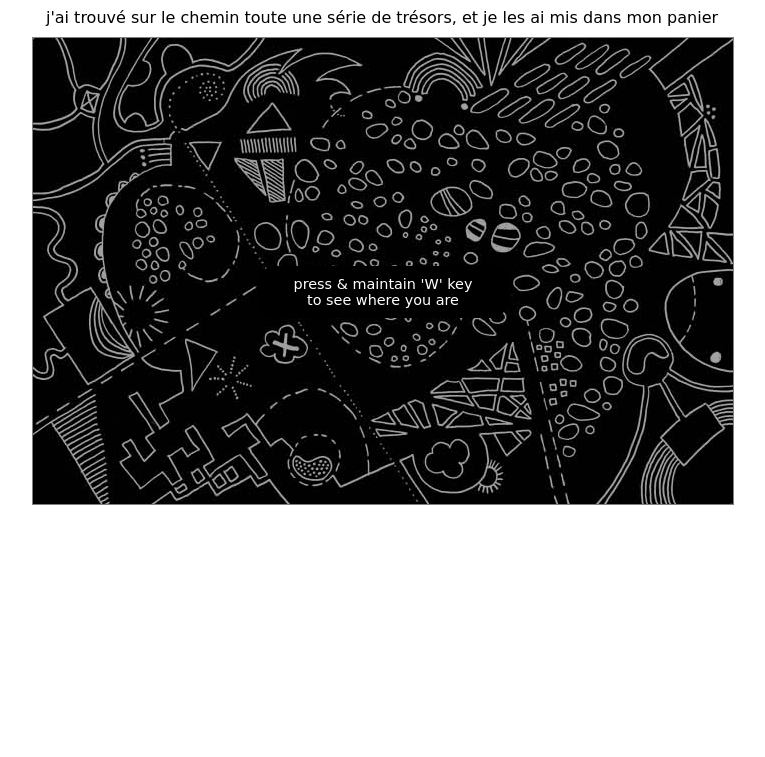
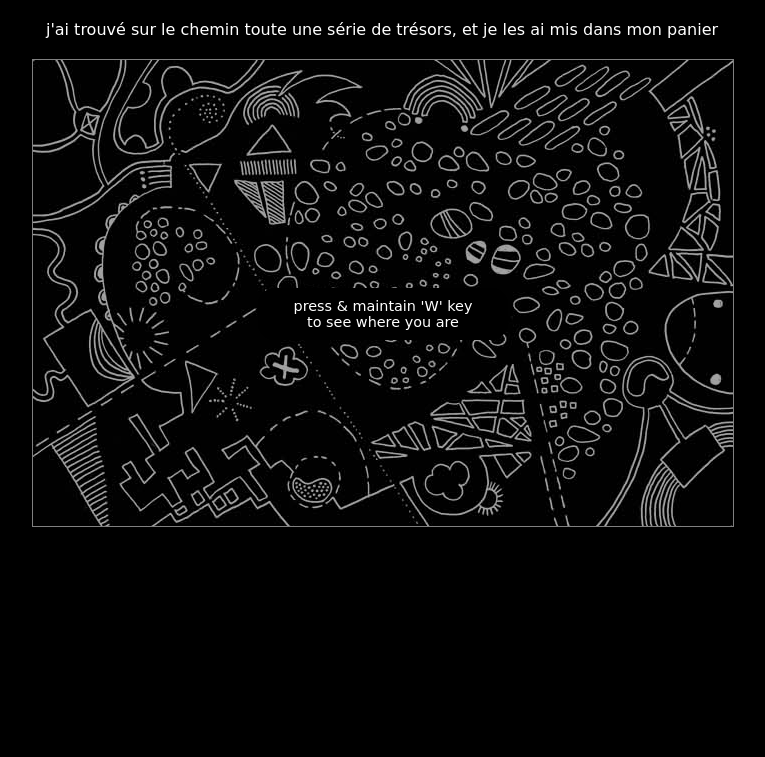
Before and after one commit to pierrejdlf/bangalore, a plain HTML site: page index.html in a window 1280 px wide. Shown: the whole page, without its empty margins (258-1023 px from the left). Drawn offline with Linux system fonts and the light colour scheme; no server answers; a web font is replaced by a local one.

Commit message:
black bckg

```diff
--- a/bang.css
+++ b/bang.css
@@ -1,3 +1,7 @@
+body {
+	background: black;
+}
+
 #bang_all {
 	font-family: 'Averia Serif Libre', cursive;
 	font-size: 1em;
@@ -6,8 +10,9 @@
 
 /* TEXT ON TOP */
 #bang_intro {
-	margin-bottom:10px;
+	margin:20px;
 	text-align: center;
+	color: white;
 }
 
 #bang_boss {
@@ -141,8 +146,8 @@ canvas { /* hack to reposition sigma graph */
 
 /* RESULT concatenation TEXT */
 #bang_result {
+	line-height: 140%;
 	padding:20px;
 	text-align:center;
 	color:gray;
-	//font-size:1.3em;
 }
--- a/bang.js
+++ b/bang.js
@@ -48,7 +48,7 @@ var init_bang = function(IMGPATH,DATAPATH,GRAPHPATH) {
 
 		// result txt
 		var allresult = $('#bang_result').html();
-		if(normal) $('#bang_result').html(allresult + currentImage[where+'txt'] + "<br/>");
+		if(normal) $('#bang_result').html(allresult + currentImage[where+'txt'] + ", ");
 
 		// go to next image
 		var oldId = curId;
```
